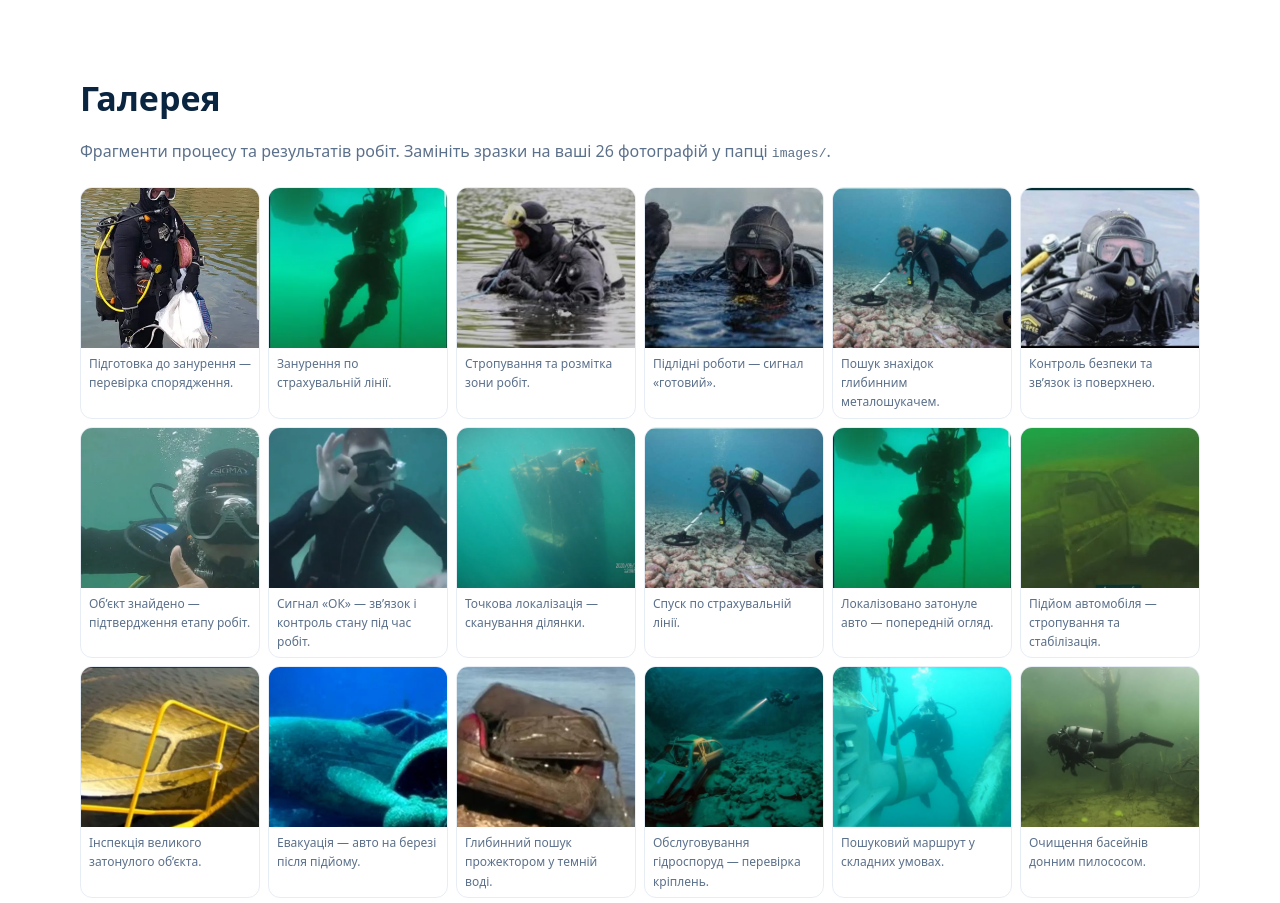
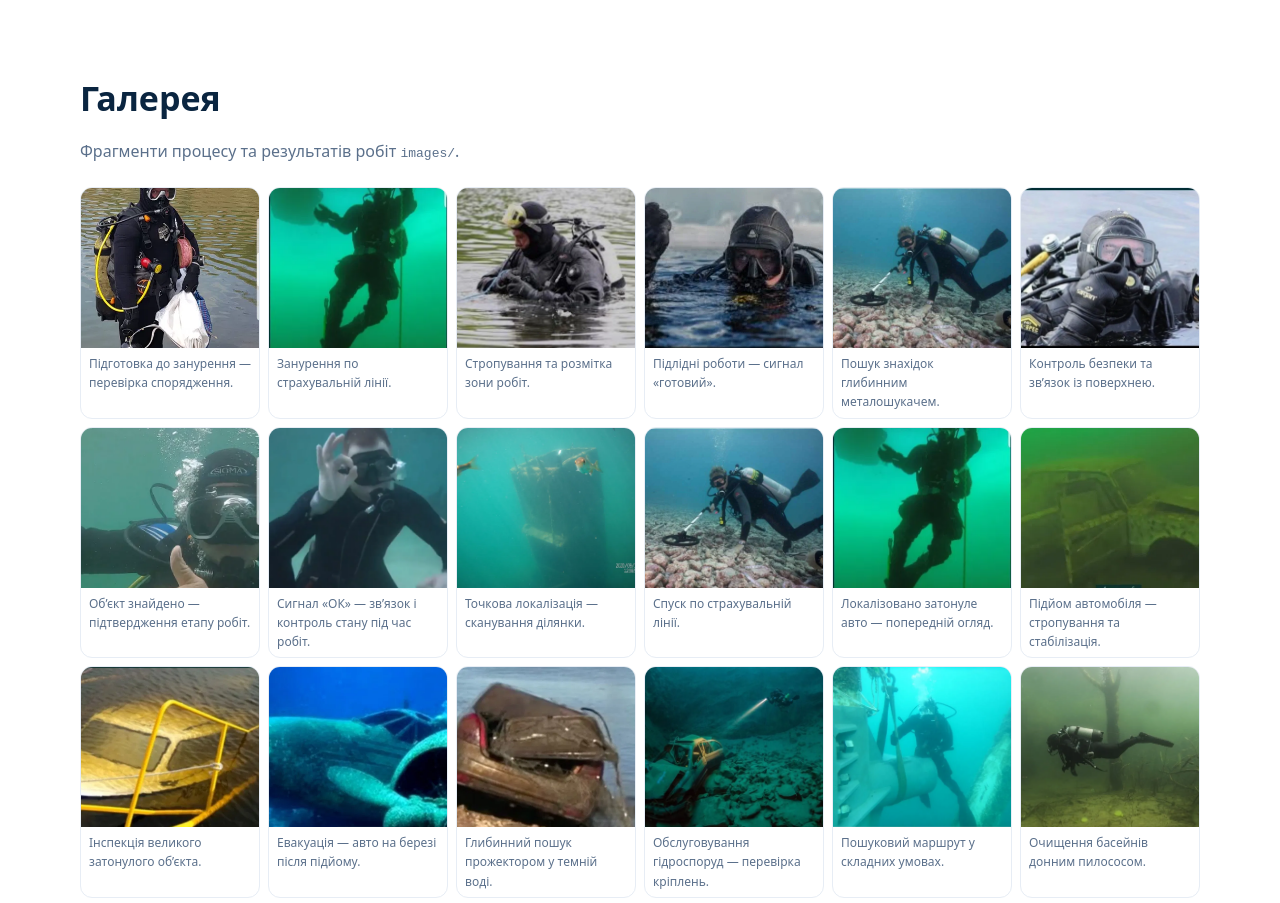
Before and after one commit to Illiakorsh/site-two, a plain HTML site: page index.html in a window 1280 px wide. Shown: the part 2640-3543 px from the top of the page. Drawn offline with Linux system fonts and the light colour scheme.

Commit message:
Update index.html

```diff
--- a/index.html
+++ b/index.html
@@ -216,7 +216,7 @@ footer{padding:36px 0 56px; background:#0f1622; color:#b5c0cf}
     <section class="section" aria-label="Галерея виконаних робіт">
       <div class="container">
         <h2>Галерея</h2>
-        <p class="lead">Фрагменти процесу та результатів робіт. Замініть зразки на ваші 26 фотографій у папці <code>images/</code>.</p>
+        <p class="lead">Фрагменти процесу та результатів робіт <code>images/</code>.</p>
         <div class="gallery">
           <!-- Розмістіть свої файли у /images/photo01.jpg … /images/photo26.jpg -->
 <figure><img loading="lazy" src="images/image01.jpg" alt="Водолаз у повному спорядженні перед роботою на мілководді, Україна." /><figcaption>Підготовка до занурення — перевірка спорядження.</figcaption></figure>
```
